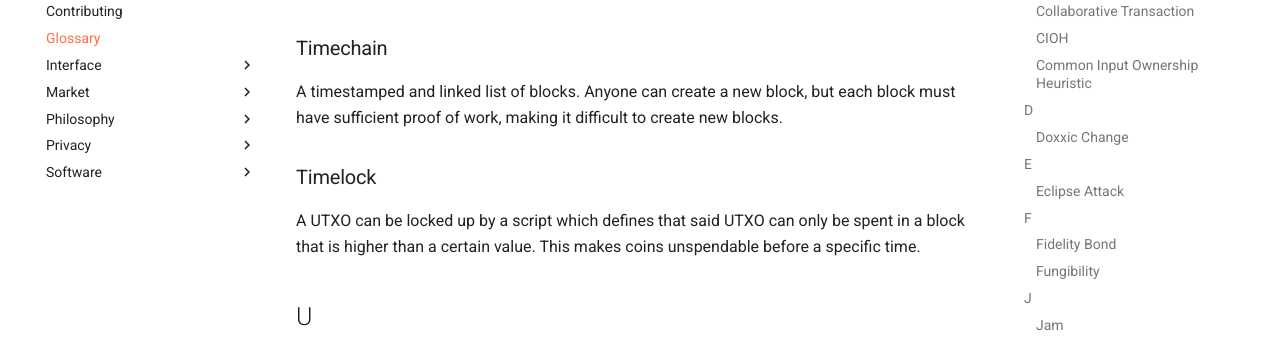
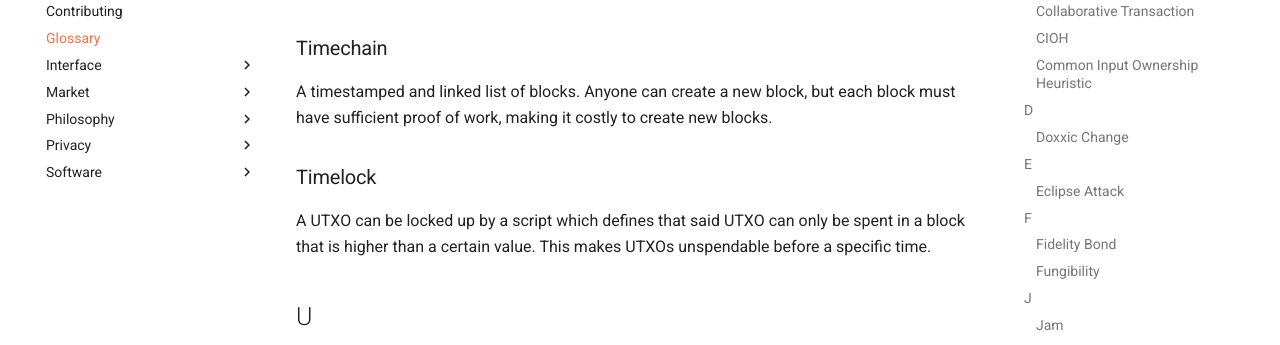
Before and after one commit to joinmarket-webui/jamdocs, an MkDocs documentation site: the page built from docs/glossary.md, in a window 1280 px wide and 900 px high, scrolled down 3041 px. Shown: the part 178-523 px from the top of the window. Built offline with MkDocs 1.6.1 and Material for MkDocs 9.7.7, drawn with Linux system fonts in a browser that asks for light colours.

Commit message:
fix: typos, terminology

```diff
--- a/docs/glossary.md
+++ b/docs/glossary.md
@@ -139,10 +139,10 @@ tab][i/earn].
 
 ### Timechain
 A timestamped and linked list of blocks. Anyone can create a new block, but each block must have
-sufficient proof of work, making it difficult to create new blocks.
+sufficient proof of work, making it costly to create new blocks.
 ### Timelock
 A UTXO can be locked up by a script which defines that said UTXO can only be spent in a block that
-is higher than a certain value. This makes coins unspendable before a specific time.
+is higher than a certain value. This makes UTXOs unspendable before a specific time.
 ## U
 ### Unspent Transaction Output
 The tip of the chain of signatures which originates in a coinbase output. It's a "coin" that
```
